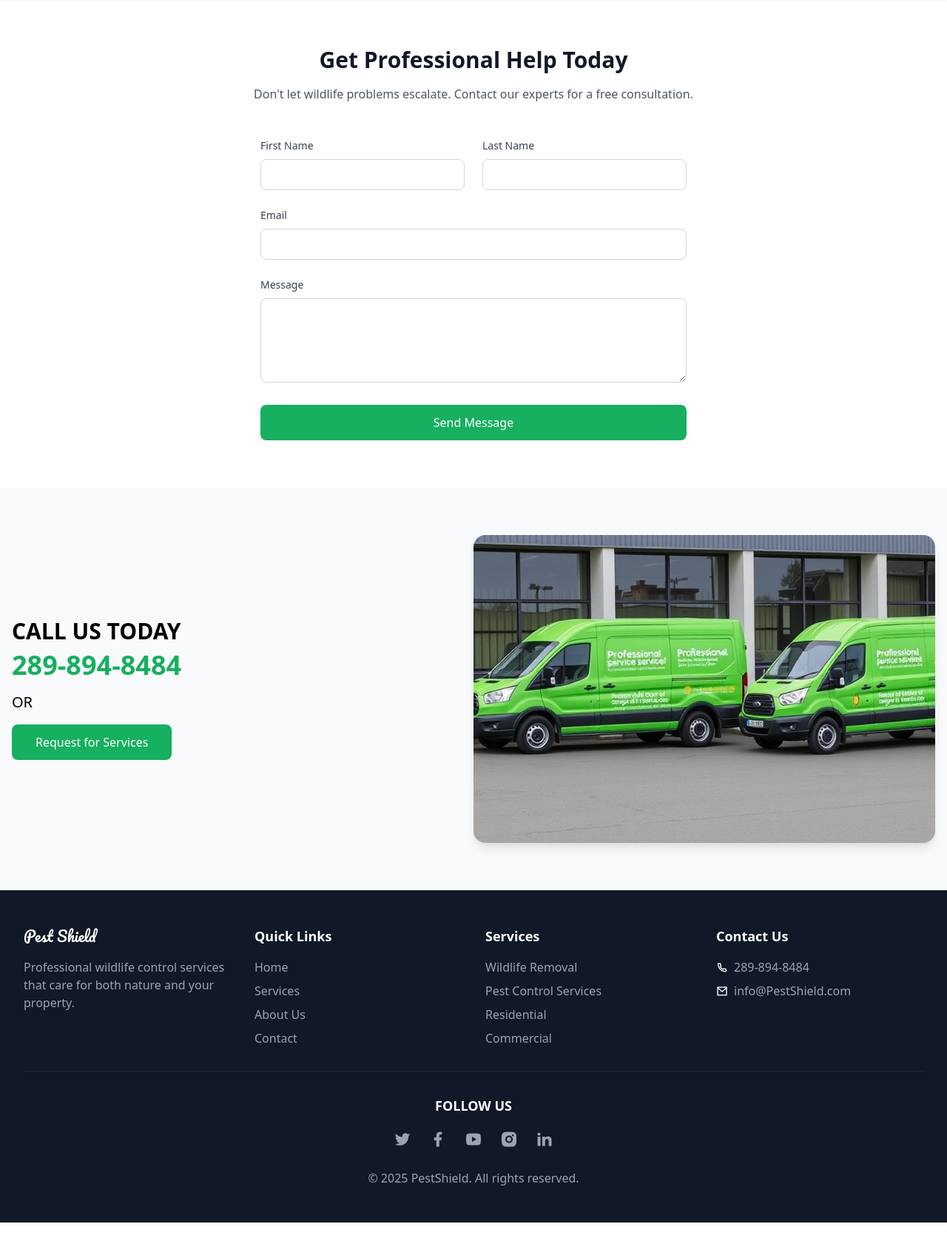
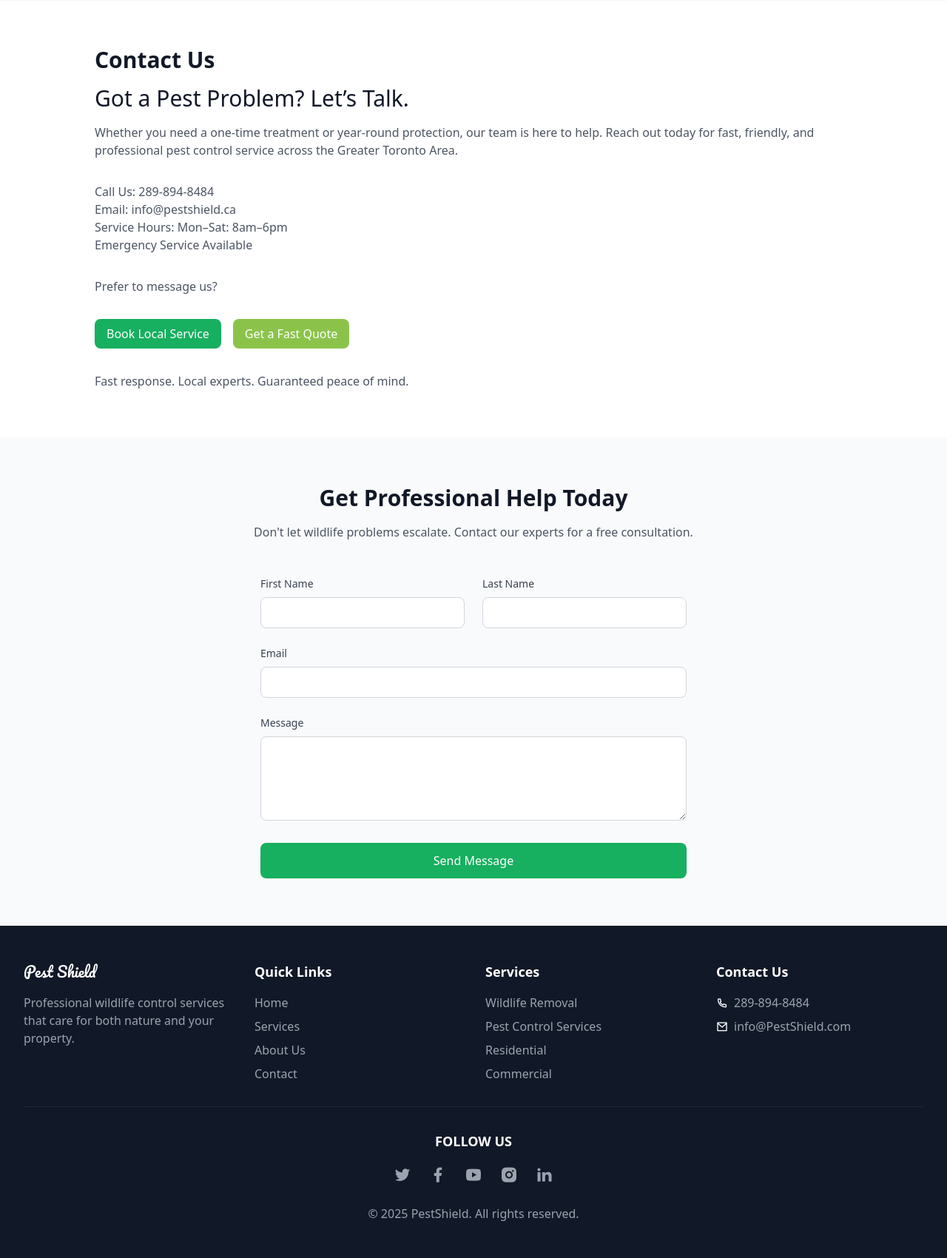
Before and after one commit to Parham-CHs/Pest-Shield, a Flask app: page /contact in a window 1280 px wide. Shown: the part 121-1821 px from the top of the page at 74% size. Before the commit the page ends 1773 px from the top, so only its background shows below. Run offline with Flask 3, Linux system fonts and the light colour scheme; some libraries are stand-ins or nearby versions.

Commit message:
Update contact.html

```diff
--- a/Project/app/templates/contact/contact.html
+++ b/Project/app/templates/contact/contact.html
@@ -1,13 +1,57 @@
 {% extends "base.html" %}
 
 
-{% block title %}About Pest Shield{% endblock %}
+{% block title %}Contact Us{% endblock %}
 
 
 
 {% block content %}
 
-    <section class="py-16">
+    <section class="pt-16 pb-4">
+        <div class="max-w-7xl mx-auto px-4 sm:px-6 lg:px-8">
+
+            <div class="text-left mb-12 max-w-5xl mx-auto">
+                <h2 class="text-3xl font-bold text-gray-900 mb-4">
+                    Contact Us
+                </h2>
+                <p class="text-3xl text-gray-900 mb-4">
+                    Got a Pest Problem? Let’s Talk.
+                </p>
+                <p class="text-gray-600 mb-8">
+                    Whether you need a one-time treatment or year-round protection, our team is here to help. Reach out today for
+                    fast, friendly, and professional pest control service across the Greater Toronto Area.
+                </p>
+                <p class="text-gray-600 mb-8">
+                    Call Us: 289-894-8484
+                    <br>
+                    Email: info@pestshield.ca
+                    <br>
+                    Service Hours: Mon–Sat: 8am–6pm
+                    <br>
+                    Emergency Service Available
+                </p>
+                <p class="text-gray-600 mb-8">
+                    Prefer to message us?
+                </p>
+                <div class="flex items-center justify-left space-x-4 pb-8">
+                    <button class="bg-primary text-white px-4 py-2 !rounded-button hover:bg-primary/80">
+                      Book Local Service
+                    </button>
+                    <button class="bg-secondary text-white px-4 py-2 !rounded-button hover:bg-secondary/80">
+                      Get a Fast Quote
+                    </button>
+                </div>
+                <p class="text-gray-600 mb-8">
+                    Fast response. Local experts. Guaranteed peace of mind.
+                </p>
+            </div>
+        </div>
+
+    </section>
+
+
+    <!-- form -->
+    <section class="bg-gray-50 py-16">
         <div class="max-w-7xl mx-auto px-4 sm:px-6 lg:px-8">
         <div class="text-center mb-12">
             <h2 class="text-3xl font-bold text-gray-900 mb-4">
@@ -70,3 +114,6 @@
     </section>
 
 {% endblock %}
+
+{% block call_us %}
+{% endblock %}
```
